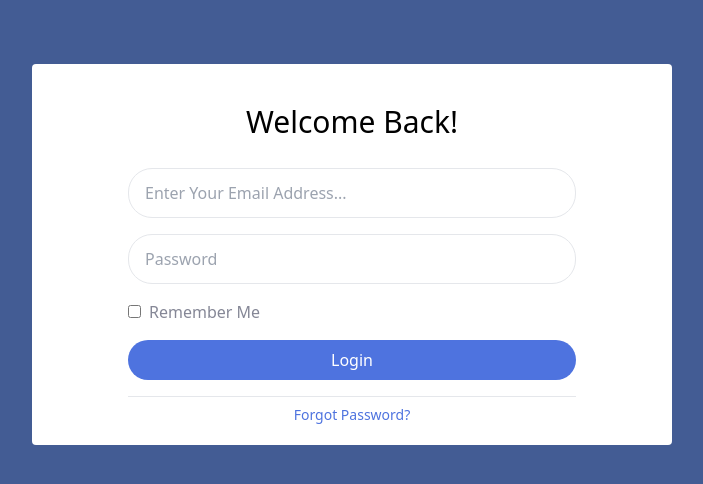
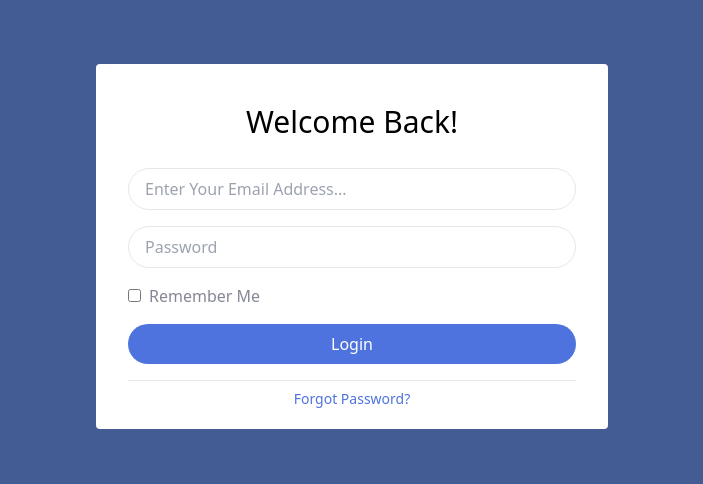
Before and after one commit to OmojolaF/login, a Vue app: page / in a window 1280 px wide. Shown: the top 484 px of the page, without its empty margins (288-991 px from the left). Built offline with nearby package versions, Linux system fonts and the light colour scheme.

Commit message:
https://github.com/OmojolaF/login

```diff
--- a/src/App.vue
+++ b/src/App.vue
@@ -1,7 +1,7 @@
 <template>
   <div >
     <div class="min-h-screen bg-purple-light py-6">
-      <div class="sm:mx-auto bg-white p-3 my-10 mx-5 rounded sm:py-5 max-w-screen-sm font-sans">
+      <div class="sm:mx-auto bg-white p-3 my-10 mx-5 rounded sm:py-5 max-w-lg font-sans">
         <div class="max-w-md mx-auto">
           <div class="text-3xl font-extralight py-3 my-2 text-center">
             <h1>Welcome Back!</h1>
@@ -9,10 +9,10 @@
           <div class="placeholder-gray-800::placeholder">
             <form @submit="onSubmit">
             <div class="py-2">
-              <input type="email" v-model="text" name="email" placeholder="Enter Your Email Address..." class="w-full font-thin p-3 pl-4 border rounded-3xl focus:outline-none focus:ring-2 focus:ring-purple-600 focus:bg-purple-100">
+              <input type="email" v-model="text" name="email" placeholder="Enter Your Email Address..." class="w-full font-thin p-2 pl-4 border rounded-3xl focus:outline-none focus:ring-2 focus:ring-purple-600 focus:bg-purple-100">
             </div>
             <div class="py-2">
-              <input type="text" v-model="text" name="text" placeholder="Password" class="w-full font-thin p-3 pl-4 border rounded-3xl focus:outline-none focus:ring-2 focus:ring-purple-600 focus:bg-purple-100">
+              <input type="text" v-model="text" name="text" placeholder="Password" class="w-full font-thin p-2 pl-4 border rounded-3xl focus:outline-none focus:ring-2 focus:ring-purple-600 focus:bg-purple-100">
             </div>
             <div class="py-2">
               <input type="checkbox" v-model="Remember" name="remember"/>
@@ -27,6 +27,7 @@
       </div>
   </div>
   </div>
+
 </template>
 
 <style>
```
